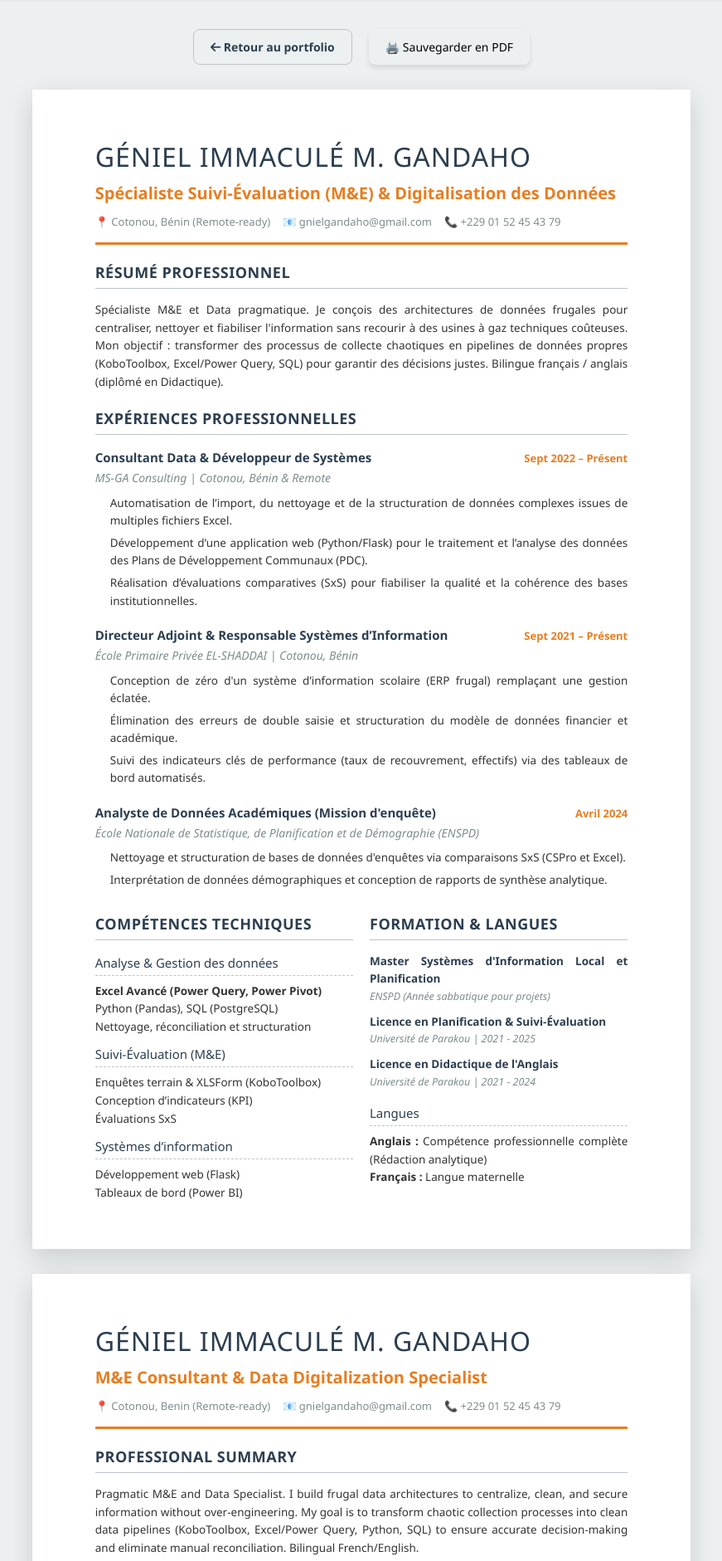
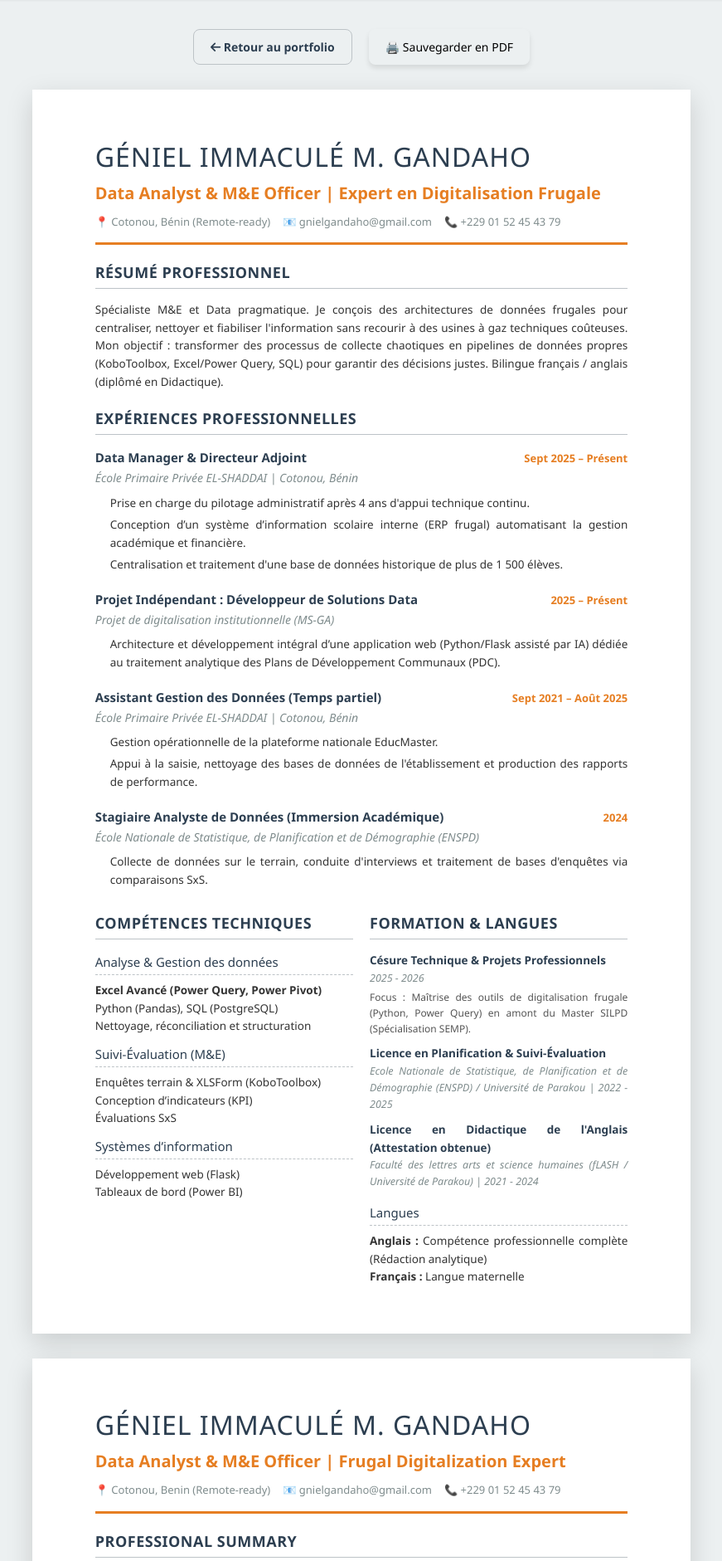
Before and after one commit to GANDAHO/portfolio-geniel, a Flask app: page /cv in a window 1280 px wide. Shown: the part 65-1946 px from the top of the page at 83% size, without its empty margins (204-1075 px from the left). Run offline with Flask 3, Linux system fonts and the light colour scheme; some libraries are stand-ins or nearby versions.

```diff
--- a/templates/cv.html
+++ b/templates/cv.html
@@ -254,7 +254,7 @@
 
         <div class="header">
             <h1>Géniel Immaculé M. GANDAHO</h1>
-            <div class="title">Spécialiste Suivi-Évaluation (M&E) & Digitalisation des Données</div>
+            <div class="title">Data Analyst & M&E Officer | Expert en Digitalisation Frugale</div>
             <div class="contact">
                 <span>📍 Cotonou, Bénin (Remote-ready)</span>
                 <span>📧 gnielgandaho@gmail.com</span>
@@ -272,39 +272,48 @@
 
             <div class="item">
                 <div class="item-header">
-                    <div class="item-title">Consultant Data & Développeur de Systèmes</div>
-                    <div class="item-date">Sept 2022 – Présent</div>
+                    <div class="item-title">Data Manager & Directeur Adjoint</div>
+                    <div class="item-date">Sept 2025 – Présent</div>
                 </div>
-                <div class="item-company">MS-GA Consulting | Cotonou, Bénin & Remote</div>
+                <div class="item-company">École Primaire Privée EL-SHADDAI | Cotonou, Bénin</div>
                 <ul>
-                    <li>Automatisation de l’import, du nettoyage et de la structuration de données complexes issues de multiples fichiers Excel.</li>
-                    <li>Développement d’une application web (Python/Flask) pour le traitement et l’analyse des données des Plans de Développement Communaux (PDC).</li>
-                    <li>Réalisation d’évaluations comparatives (SxS) pour fiabiliser la qualité et la cohérence des bases institutionnelles.</li>
+                    <li>Prise en charge du pilotage administratif après 4 ans d'appui technique continu.</li>
+                    <li>Conception d’un système d’information scolaire interne (ERP frugal) automatisant la gestion académique et financière.</li>
+                    <li>Centralisation et traitement d'une base de données historique de plus de 1 500 élèves.</li>
                 </ul>
             </div>
 
             <div class="item">
                 <div class="item-header">
-                    <div class="item-title">Directeur Adjoint & Responsable Systèmes d’Information</div>
-                    <div class="item-date">Sept 2021 – Présent</div>
+                    <div class="item-title">Projet Indépendant : Développeur de Solutions Data</div>
+                    <div class="item-date">2025 – Présent</div>
                 </div>
-                <div class="item-company">École Primaire Privée EL-SHADDAI | Cotonou, Bénin</div>
+                <div class="item-company">Projet de digitalisation institutionnelle (MS-GA)</div>
                 <ul>
-                    <li>Conception de zéro d'un système d’information scolaire (ERP frugal) remplaçant une gestion éclatée.</li>
-                    <li>Élimination des erreurs de double saisie et structuration du modèle de données financier et académique.</li>
-                    <li>Suivi des indicateurs clés de performance (taux de recouvrement, effectifs) via des tableaux de bord automatisés.</li>
+                    <li>Architecture et développement intégral d’une application web (Python/Flask assisté par IA) dédiée au traitement analytique des Plans de Développement Communaux (PDC).</li>
                 </ul>
             </div>
 
             <div class="item">
                 <div class="item-header">
-                    <div class="item-title">Analyste de Données Académiques (Mission d'enquête)</div>
-                    <div class="item-date">Avril 2024</div>
+                    <div class="item-title">Assistant Gestion des Données (Temps partiel)</div>
+                    <div class="item-date">Sept 2021 – Août 2025</div>
+                </div>
+                <div class="item-company">École Primaire Privée EL-SHADDAI | Cotonou, Bénin</div>
+                <ul>
+                    <li>Gestion opérationnelle de la plateforme nationale EducMaster.</li>
+                    <li>Appui à la saisie, nettoyage des bases de données de l'établissement et production des rapports de performance.</li>
+                </ul>
+            </div>
+
+            <div class="item">
+                <div class="item-header">
+                    <div class="item-title">Stagiaire Analyste de Données (Immersion Académique)</div>
+                    <div class="item-date">2024</div>
                 </div>
                 <div class="item-company">École Nationale de Statistique, de Planification et de Démographie (ENSPD)</div>
                 <ul>
-                    <li>Nettoyage et structuration de bases de données d'enquêtes via comparaisons SxS (CSPro et Excel).</li>
-                    <li>Interprétation de données démographiques et conception de rapports de synthèse analytique.</li>
+                    <li>Collecte de données sur le terrain, conduite d'interviews et traitement de bases d'enquêtes via comparaisons SxS.</li>
                 </ul>
             </div>
 
@@ -340,18 +349,19 @@
                 <div class="section-title" style="margin-top: 10px;">Formation & Langues</div>
                 <div class="content">
                     <div class="item" style="margin-bottom: 10px;">
-                        <div class="item-title" style="font-size: 13.5px;">Master Systèmes d'Information Local et Planification</div>
-                        <div class="item-company" style="font-size: 12.5px; margin-bottom: 0;">ENSPD (Année sabbatique pour projets)</div>
+                        <div class="item-title" style="font-size: 13.5px;">Césure Technique & Projets Professionnels</div>
+                        <div class="item-company" style="font-size: 12.5px; margin-bottom: 0;">2025 - 2026</div>
+                        <div style="font-size: 12px; color: #555; margin-top: 3px;">Focus : Maîtrise des outils de digitalisation frugale (Python, Power Query) en amont du Master SILPD (Spécialisation SEMP).</div>
                     </div>
 
                     <div class="item" style="margin-bottom: 10px;">
                         <div class="item-title" style="font-size: 13.5px;">Licence en Planification & Suivi-Évaluation</div>
-                        <div class="item-company" style="font-size: 12.5px; margin-bottom: 0;">Université de Parakou | 2021 - 2025</div>
+                        <div class="item-company" style="font-size: 12.5px; margin-bottom: 0;">Ecole Nationale de Statistique, de Planification et de Démographie (ENSPD) / Université de Parakou | 2022 - 2025</div>
                     </div>
 
                     <div class="item" style="margin-bottom: 15px;">
-                        <div class="item-title" style="font-size: 13.5px;">Licence en Didactique de l'Anglais</div>
-                        <div class="item-company" style="font-size: 12.5px;">Université de Parakou | 2021 - 2024</div>
+                        <div class="item-title" style="font-size: 13.5px;">Licence en Didactique de l'Anglais (Attestation obtenue)</div>
+                        <div class="item-company" style="font-size: 12.5px;">Faculté des lettres arts et science humaines (fLASH / Université de Parakou) | 2021 - 2024</div>
                     </div>
 
                     <h3>Langues</h3>
@@ -369,7 +379,7 @@
 
         <div class="header">
             <h1>Géniel Immaculé M. GANDAHO</h1>
-            <div class="title">M&E Consultant & Data Digitalization Specialist</div>
+            <div class="title">Data Analyst & M&E Officer | Frugal Digitalization Expert</div>
             <div class="contact">
                 <span>📍 Cotonou, Benin (Remote-ready)</span>
                 <span>📧 gnielgandaho@gmail.com</span>
@@ -387,39 +397,48 @@
 
             <div class="item">
                 <div class="item-header">
-                    <div class="item-title">Data Consultant & Systems Developer</div>
-                    <div class="item-date">Sep 2022 – Present</div>
+                    <div class="item-title">Data Manager & Deputy Director</div>
+                    <div class="item-date">Sep 2025 – Present</div>
                 </div>
-                <div class="item-company">MS-GA Consulting | Cotonou, Benin & Remote</div>
+                <div class="item-company">EL-SHADDAI Private Primary School | Cotonou, Benin</div>
                 <ul>
-                    <li>Automated the import, cleaning, and structuring of messy data across multiple Excel sources.</li>
-                    <li>Developed a web application (Python/Flask) for processing and analyzing data from Communal Development Plans (PDC).</li>
-                    <li>Conducted side-by-side (SxS) comparative evaluations to improve the accuracy and consistency of institutional data bases.</li>
+                    <li>Took over administrative leadership after 4 years of continuous technical support.</li>
+                    <li>Designed an internal school information system (frugal ERP) automating academic and financial management.</li>
+                    <li>Centralized and processed a historical database of over 1,500 students.</li>
                 </ul>
             </div>
 
             <div class="item">
                 <div class="item-header">
-                    <div class="item-title">Deputy Director & Information Systems Manager</div>
-                    <div class="item-date">Sep 2021 – Present</div>
+                    <div class="item-title">Independent Project: Data Solutions Developer</div>
+                    <div class="item-date">2025 – Present</div>
                 </div>
-                <div class="item-company">EL-SHADDAI Private School | Cotonou, Benin</div>
+                <div class="item-company">Institutional Digitalization Project (MS-GA)</div>
                 <ul>
-                    <li>Built a frugal school information system (ERP) from scratch to replace fragmented administrative tracking.</li>
-                    <li>Eliminated double-entry errors by consolidating the financial and academic data model.</li>
-                    <li>Tracked key performance indicators (collection rates, enrollment) through automated, real-time dashboards.</li>
+                    <li>Architected and developed a comprehensive web application (Python/Flask, AI-assisted) dedicated to the analytical processing of Communal Development Plans (PDC).</li>
                 </ul>
             </div>
 
             <div class="item">
                 <div class="item-header">
-                    <div class="item-title">Academic Data Analyst (Survey Mission)</div>
-                    <div class="item-date">Apr 2024</div>
+                    <div class="item-title">Data Management Assistant (Part-time)</div>
+                    <div class="item-date">Sep 2021 – Aug 2025</div>
+                </div>
+                <div class="item-company">EL-SHADDAI Private Primary School | Cotonou, Benin</div>
+                <ul>
+                    <li>Managed the operational rollout of the national EducMaster platform.</li>
+                    <li>Supported data entry, cleaned institutional databases, and produced key performance reports.</li>
+                </ul>
+            </div>
+
+            <div class="item">
+                <div class="item-header">
+                    <div class="item-title">Data Analyst Intern (Academic Immersion)</div>
+                    <div class="item-date">2024</div>
                 </div>
                 <div class="item-company">National School of Statistics, Planning and Demography (ENSPD)</div>
                 <ul>
-                    <li>Cleaned and structured survey databases using SxS comparisons (CSPro and Excel).</li>
-                    <li>Interpreted demographic data and drafted concise analytical reports.</li>
+                    <li>Conducted field data collection, managed surveyor interviews, and processed survey databases using side-by-side (SxS) comparisons.</li>
                 </ul>
             </div>
 
@@ -455,18 +474,19 @@
                 <div class="section-title" style="margin-top: 10px;">Education & Languages</div>
                 <div class="content">
                     <div class="item" style="margin-bottom: 10px;">
-                        <div class="item-title" style="font-size: 13.5px;">Master in Local Information Systems and Dev. Planning</div>
-                        <div class="item-company" style="font-size: 12.5px; margin-bottom: 0;">ENSPD (On sabbatical year for projects)</div>
+                        <div class="item-title" style="font-size: 13.5px;">Technical Gap Year & Professional Projects</div>
+                        <div class="item-company" style="font-size: 12.5px; margin-bottom: 0;">2025 - 2026</div>
+                        <div style="font-size: 12px; color: #555; margin-top: 3px;">Focus: Mastery of frugal digitalization tools (Python, Power Query) ahead of enrolling in the Master’s program for Local Information Systems and Development Planning.</div>
                     </div>
 
                     <div class="item" style="margin-bottom: 10px;">
-                        <div class="item-title" style="font-size: 13.5px;">Bachelor in Development Planning & M&E</div>
-                        <div class="item-company" style="font-size: 12.5px; margin-bottom: 0;">University of Parakou | 2021 - 2025</div>
+                        <div class="item-title" style="font-size: 13.5px;">Bachelor in Development Planning & Monitoring-Evaluation</div>
+                        <div class="item-company" style="font-size: 12.5px; margin-bottom: 0;">National School of Statistics, Planning and Demography (ENSPD) / Université de Parakou | 2022 - 2025</div>
                     </div>
 
                     <div class="item" style="margin-bottom: 15px;">
-                        <div class="item-title" style="font-size: 13.5px;">Bachelor in English Didactics</div>
-                        <div class="item-company" style="font-size: 12.5px;">University of Parakou | 2021 - 2024</div>
+                        <div class="item-title" style="font-size: 13.5px;">Bachelor in English Didactics (Attestation obtained)</div>
+                        <div class="item-company" style="font-size: 12.5px;">faculty of Letters, Arts and Sciences (fLASH / Université de Parakou)| 2021 - 2024</div>
                     </div>
 
                     <h3>Languages</h3>
```
